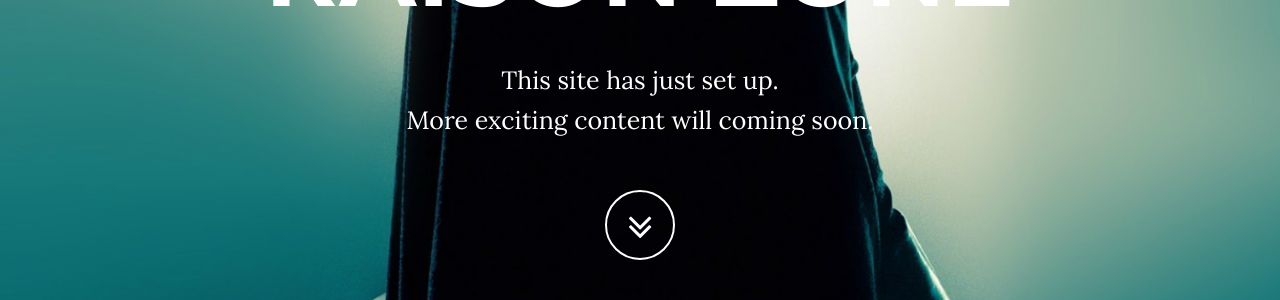
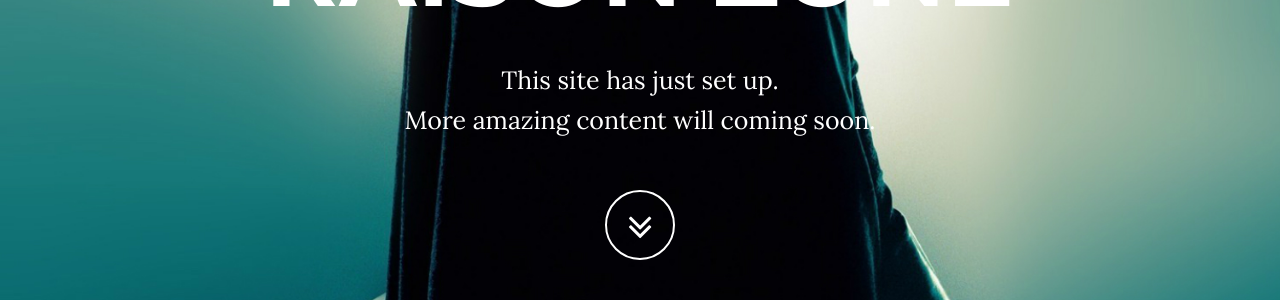
Before and after one commit to RaisonWen/RaisonWen.github.io, a Jekyll site: the page built from index.html, in a window 1280 px wide and 900 px high. Shown: the part 363-663 px from the top of the window. Built offline with Jekyll 4.4.1, drawn with Linux system fonts in a browser that asks for light colours; comment, search, counter and statistics services are not loaded.

Commit message:
Update header.html

```diff
--- a/_includes/header.html
+++ b/_includes/header.html
@@ -5,7 +5,7 @@
                 <div class="row">
                     <div class="col-md-8 col-md-offset-2">
                         <h1 class="brand-heading">Raison Zone</h1>
-                        <p class="intro-text">This site has just set up.<br>More exciting content will coming soon.</p>
+                        <p class="intro-text">This site has just set up.<br>More amazing content will coming soon.</p>
                         <a href="#contact" class="btn btn-circle page-scroll">
                             <i class="fa fa-angle-double-down animated"></i>
                         </a>
```
